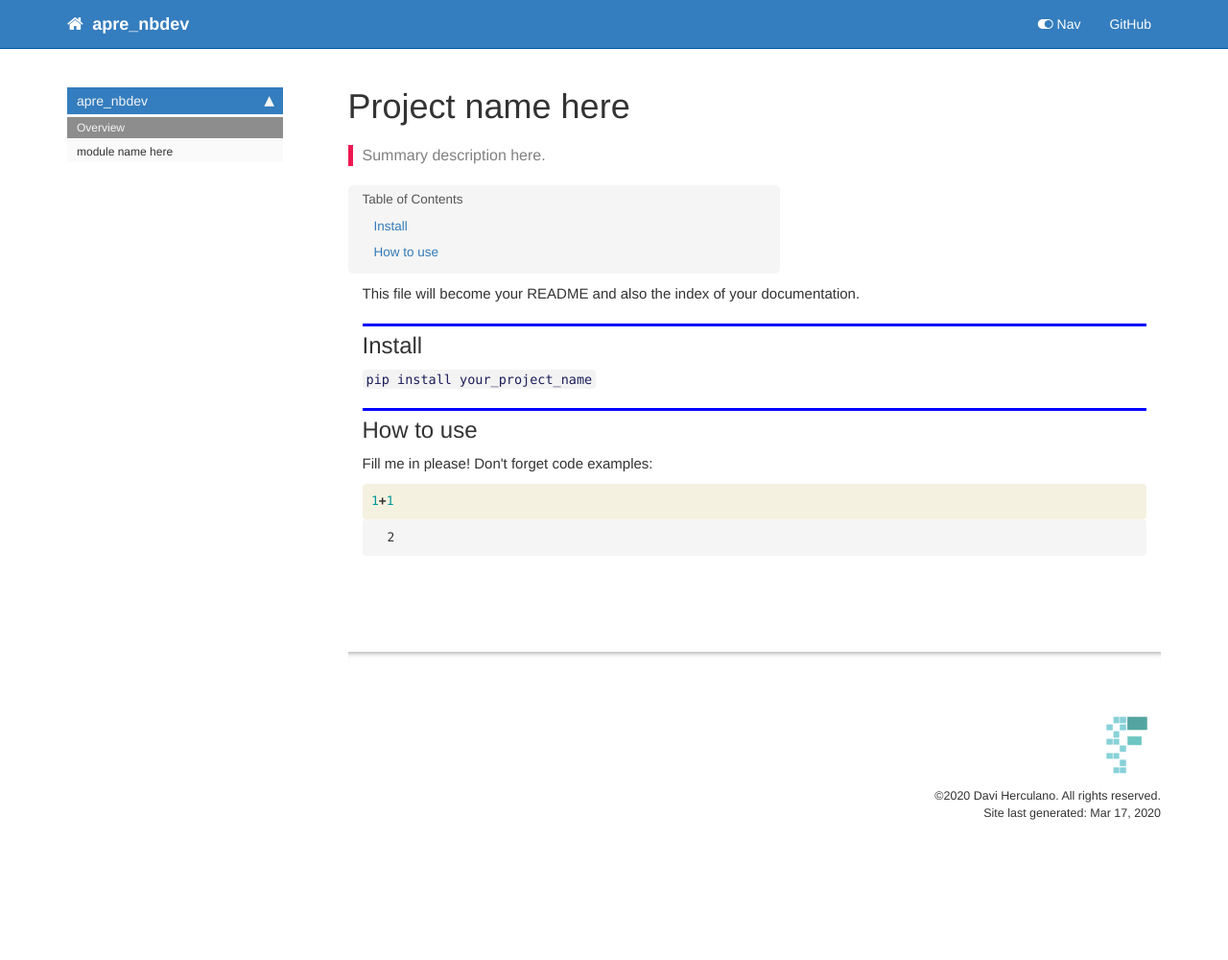
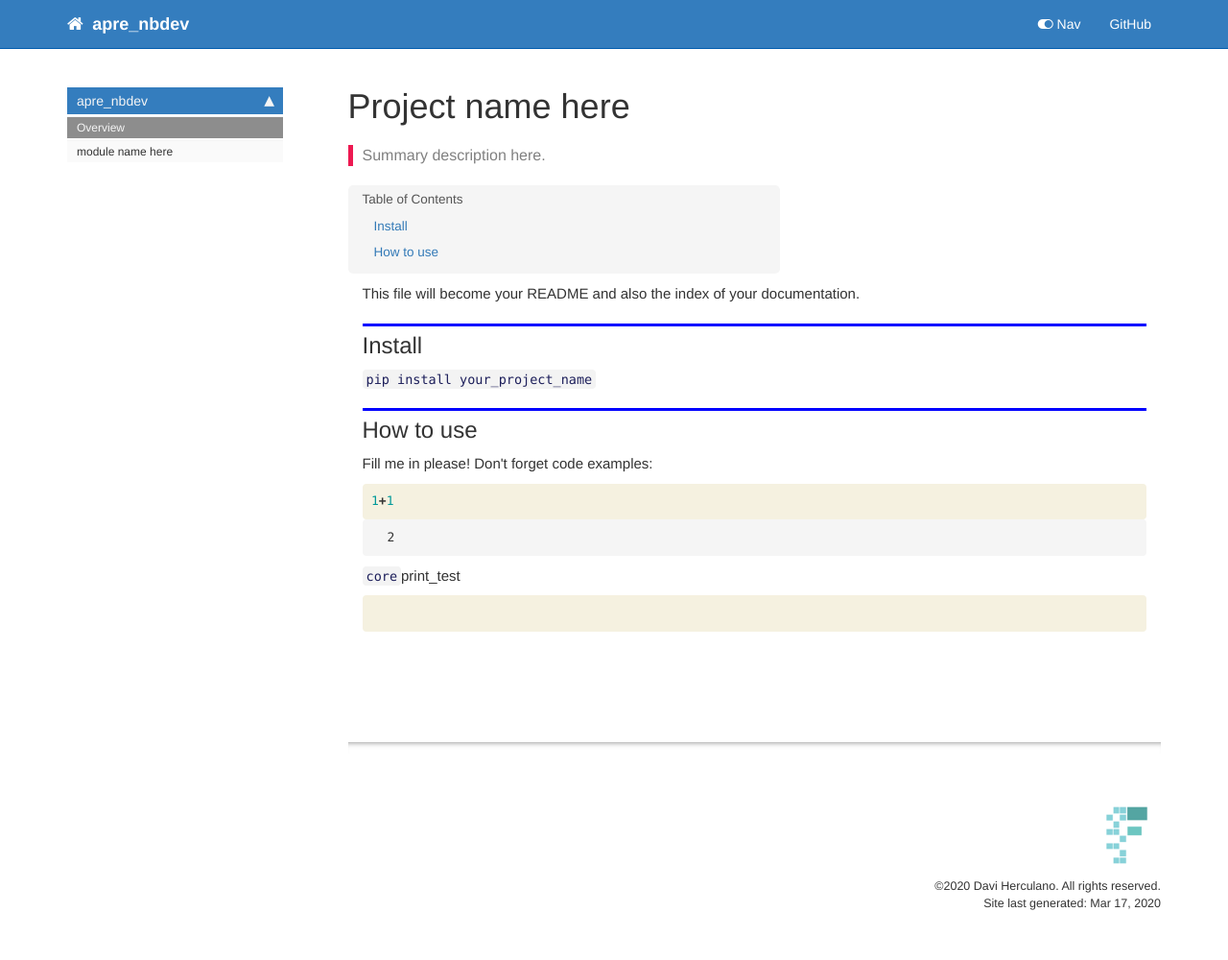
Before and after one commit to herculanodavi/apre_nbdev, a Jekyll site: the page built from docs/index.html, in a window 1280 px wide. Shown: the whole page at 96% size. Built offline with Jekyll 4.4.1, drawn with Linux system fonts in a browser that asks for light colours; nearby versions of some CDN libraries; comment, search, counter and statistics services are not loaded; before the commit the page ends 906 px from its top, so only the background shows below that.

```diff
--- a/docs/index.html
+++ b/docs/index.html
@@ -86,5 +86,25 @@
 </div>
 
 </div>
+<div class="cell border-box-sizing text_cell rendered"><div class="inner_cell">
+<div class="text_cell_render border-box-sizing rendered_html">
+<p><code>core</code>print_test</p>
+
+</div>
+</div>
+</div>
+<div class="cell border-box-sizing code_cell rendered">
+<div class="input">
+
+<div class="inner_cell">
+    <div class="input_area">
+<div class=" highlight hl-ipython3"><pre><span></span>
+</pre></div>
+
+    </div>
+</div>
+</div>
+
+</div>
     {% endraw %}
 </div>
```
Also changed, not shown: README.md.
